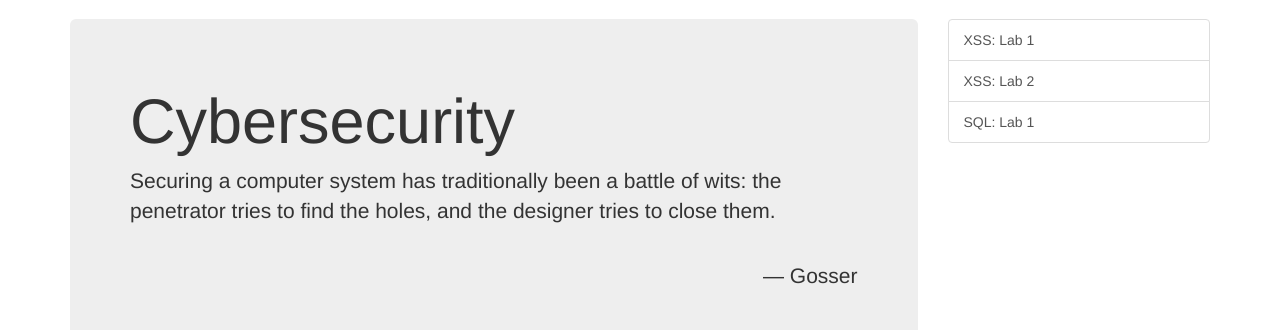
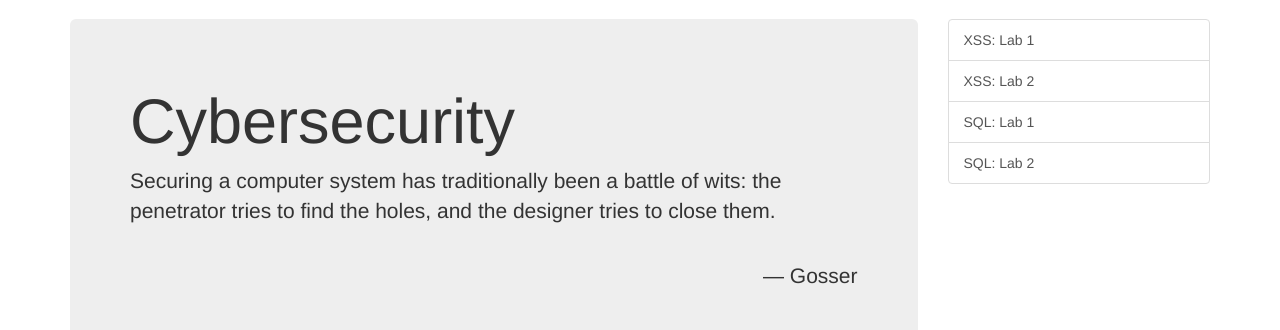
Before and after one commit to acarrasquillo/cyberlabs, a PHP site: page / in a window 1280 px wide. Shown: the part 51-381 px from the top of the page. Run offline with PHP 8.4, Linux system fonts and the light colour scheme; some libraries are stand-ins or nearby versions.

Commit message:
added the second lab to index

```diff
--- a/index.php
+++ b/index.php
@@ -20,6 +20,7 @@
             <a href="lab1.php" class="list-group-item">XSS: Lab 1</a>
             <a href="test.cgi" class="list-group-item">XSS: Lab 2</a>
             <a href="sqli_labs/sqli2.cgi" class="list-group-item">SQL: Lab 1</a>
+            <a href="sqli_labs/SQL_injection.cgi" class="list-group-item">SQL: Lab 2</a>
             <!-- <a href="#" class="list-group-item">Lab 4</a>
             <a href="#" class="list-group-item">Lab 5</a>
             <a href="#" class="list-group-item">Lab 6</a>
```
Also changed, not shown: 2 other files.
